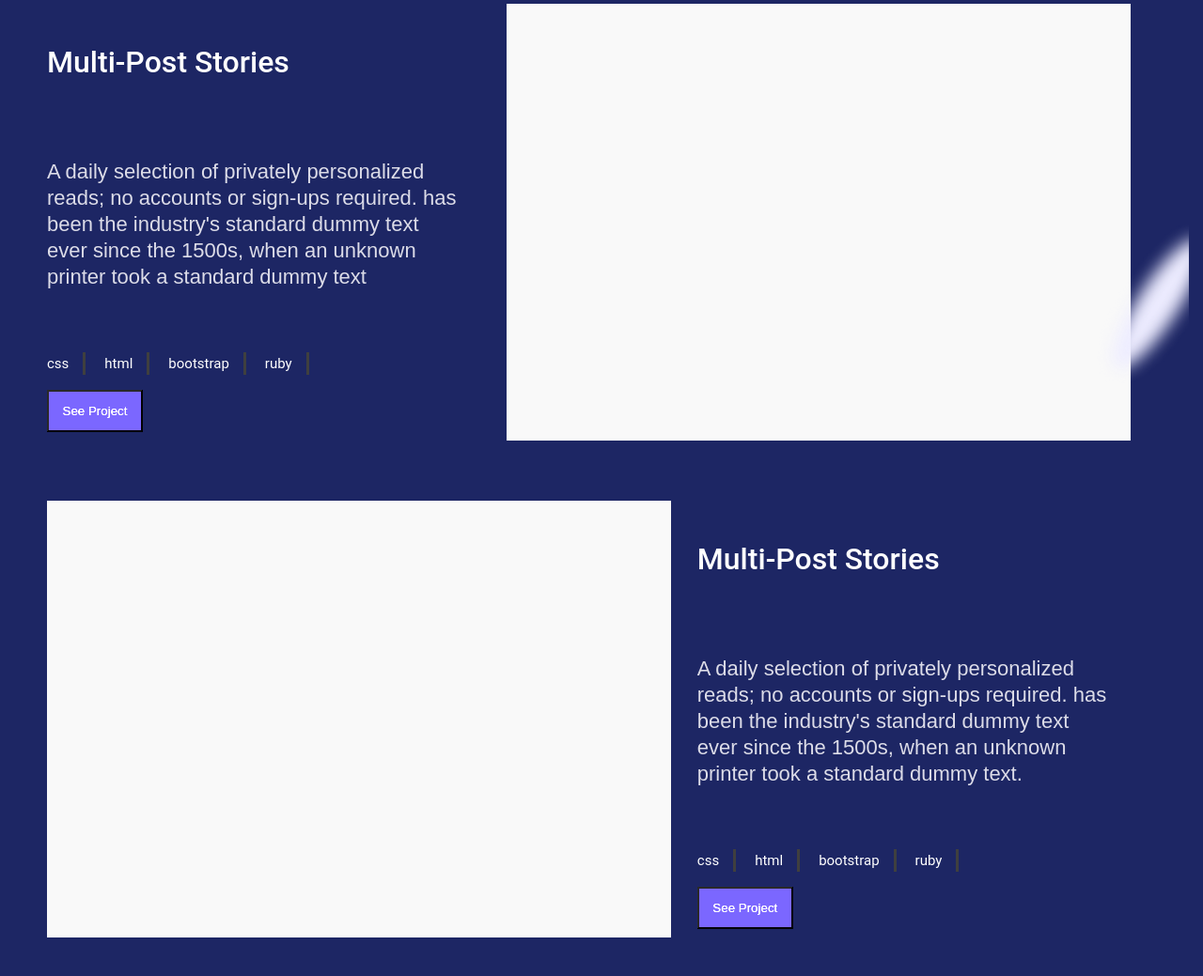
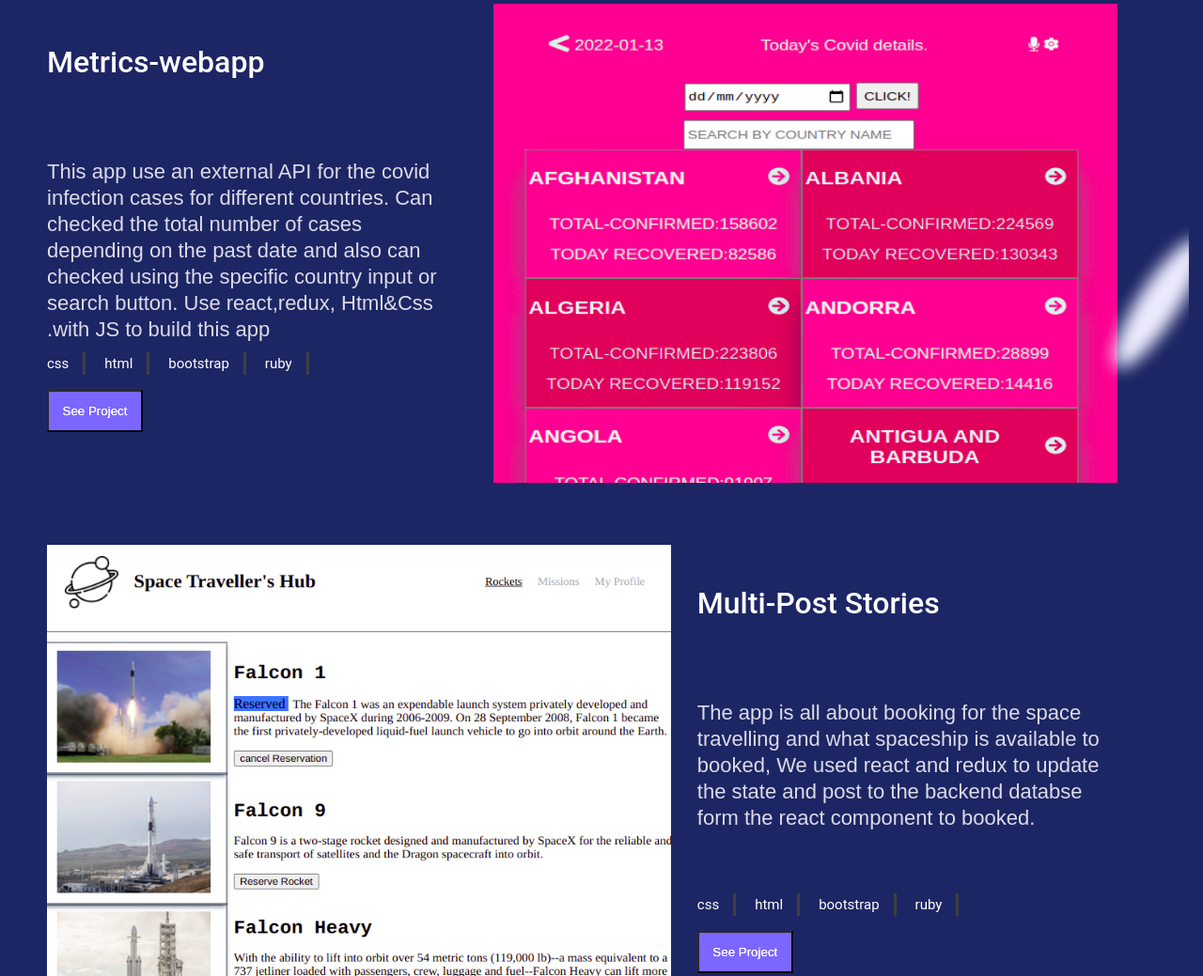
Before and after one commit to aakbarkhan/portfolio2, a website: page index.html in a window 1280 px wide. Shown: the part 1546-2585 px from the top of the page at 94% size. Drawn offline with Linux system fonts and the light colour scheme.

Commit message:
Full update the portfolio

```diff
--- a/index.html
+++ b/index.html
@@ -202,13 +202,13 @@
                 </div>
                 <div class="card-two">
                     <img class="stick-sec" src="./assets/stick2.png" alt="">
-                    <img class="card-image" src="./assets/ImgPlaceholder.png" alt="works" />
+                    <div class="new-card-img">
+                        <img class="card-image" src="./assets/metricesapp.png" alt="works" />
+                    </div>
                     <div class="stories" id="end">
-                        <h2 class="post-heading">Multi-Post Stories</h2>
+                        <h2 class="post-heading">Metrics-webapp</h2>
                         <p class="post-1 post">
-                            A daily selection of privately personalized reads; no accounts or
-                            sign-ups required. has been the industry's standard dummy text ever
-                            since the 1500s, when an unknown printer took a standard dummy text
+                            This app use an external API for the covid infection cases for different countries. Can checked the total number of cases depending on the past date and also can checked using the specific country input or search button. Use react,redux, Html&Css with JS to build this app.
                         </p>
                         <ul class="languages">
                             <li>ruby</li>
@@ -221,13 +221,11 @@
                 </div>
                 <div class="card-one">
                     <img class="ell-21" src="./assets/e21.png" alt=" ">
-                    <img class="card-image" src="./assets/ImgPlaceholder.png" alt="works" />
+                    <img class="card-image" src="./assets/spacebooking.png" alt="works" />
                     <div class="stories">
                         <h2 class="post-heading">Multi-Post Stories</h2>
                         <p class="post-1 post">
-                            A daily selection of privately personalized reads; no accounts or
-                            sign-ups required. has been the industry's standard dummy text ever
-                            since the 1500s, when an unknown printer took a standard dummy text.
+                            The app is all about booking for the space travelling and what spaceship is available to booked, We used react and redux to update the state and post to the backend databse form the react component to booked.
                         </p>
                         <ul class="languages">
                             <li>css</li>
@@ -240,13 +238,11 @@
                 </div>
                 <div class="card-two">
                     <img class="ell-22" src="./assets/e22.png" alt=" ">
-                    <img class="card-image" src="./assets/ImgPlaceholder.png" alt="works" />
+                    <img class="card-image" src="./assets/cfood.gif" alt="works" />
                     <div class="stories" id="den">
-                        <h2 class="post-heading">Multi-Post Stories</h2>
+                        <h2 class="post-heading">Cfood</h2>
                         <p class="post-1 post">
-                            A daily selection of privately personalized reads;no accounts or
-                            sign-ups required. has been the industry's standard dummy text ever
-                            since the 1500s, when an unknown printer took a standard dummy text
+                            This project is about seafood items and when the like button is clicked the likes is increase and if people want to give any comment about the food then the person can write any comment in the comment section and post that comment.
                         </p>
                         <ul class="languages">
                             <li>css</li>
--- a/script.js
+++ b/script.js
@@ -35,25 +35,25 @@ const data = [
     source: 'See Source',
   },
   {
-    title: 'Google',
-    image: 'assets/SnapshootPortfolio.png',
-    text: '1111 Lorem ipsum dolor sit amet, consectetur adipiscing elit,sed do eiusmod tempor incididunt ut labore et dolore magna aliqua. Sem et tortor consequat id porta nibh. Velit aliquet sagittis id consectetur. Urna id volutpat lacus laoreet.Fames ac turpis egestas integer eget aliquet nibh praesent tristique.',
+    title: 'Metrics-webapp',
+    image: 'assets/metricesapp.png',
+    text: 'This app use an external api for the covid infection cases for different countries. Can checked the total number of cases depending on the past date and also can checked using the specific country input or search button. Use react,redux, Html&Css with JS to build this app.',
     languages: ['html', 'css', 'javaScript', 'github', 'Ruby on rails', 'Bootstrap'],
     live: 'See Live',
     source: 'See Source',
   },
   {
-    title: 'Facebook',
-    image: 'assets/SnapshootPortfolio.png',
-    text: '2222  Lorem ipsum dolor sit amet, consectetur adipiscing elit,sed do eiusmod tempor incididunt ut labore et dolore magna aliqua. Sem et tortor consequat id porta nibh. Velit aliquet sagittis id consectetur. Urna id volutpat lacus laoreet.Fames ac turpis egestas integer eget aliquet nibh praesent tristique.',
+    title: 'Space Travellers',
+    image: 'assets/spacebooking.png',
+    text: 'The app is all about booking for the space travelling and what spaceship is available to booked, We used React and Redux to update the state and post to the backend databse form the react component to booked.',
     languages: ['html', 'css', 'javaScript', 'github', 'Ruby on rails', 'Bootstrap'],
     live: 'See Live',
     source: 'See Source',
   },
   {
-    title: 'Portfolio',
-    image: 'assets/SnapshootPortfolio.png',
-    text: '3333 Lorem ipsum dolor sit amet, consectetur adipiscing elit,sed do eiusmod tempor incididunt ut labore et dolore magna aliqua. Sem et tortor consequat id porta nibh. Velit aliquet sagittis id consectetur. Urna id volutpat lacus laoreet.Fames ac turpis egestas integer eget aliquet nibh praesent tristique.',
+    title: 'Cfood',
+    image: 'assets/cfood.gif',
+    text: 'This project is about seafood items and when the like button is clicked the likes is increase and if people want to give any comment about the food then the person can write any comment in the comment section and post that comment.',
     languages: ['html', 'css', 'javaScript', 'github', 'Ruby on rails', 'Bootstrap'],
     live: 'See Live',
     source: 'See Source',
@@ -108,7 +108,6 @@ function cardGenerate(item) {
   para.innerText = item.text;
   para.className = 'para1';
   const arr = item.languages;
-  console.log(arr);
   const [lang1, lang2, lang3] = arr;
   list1.innerText = lang1;
   list2.innerText = lang3;
```
Also changed, not shown: assets/metricesapp.png (added), assets/spacebooking.png (added), 1 other file.
